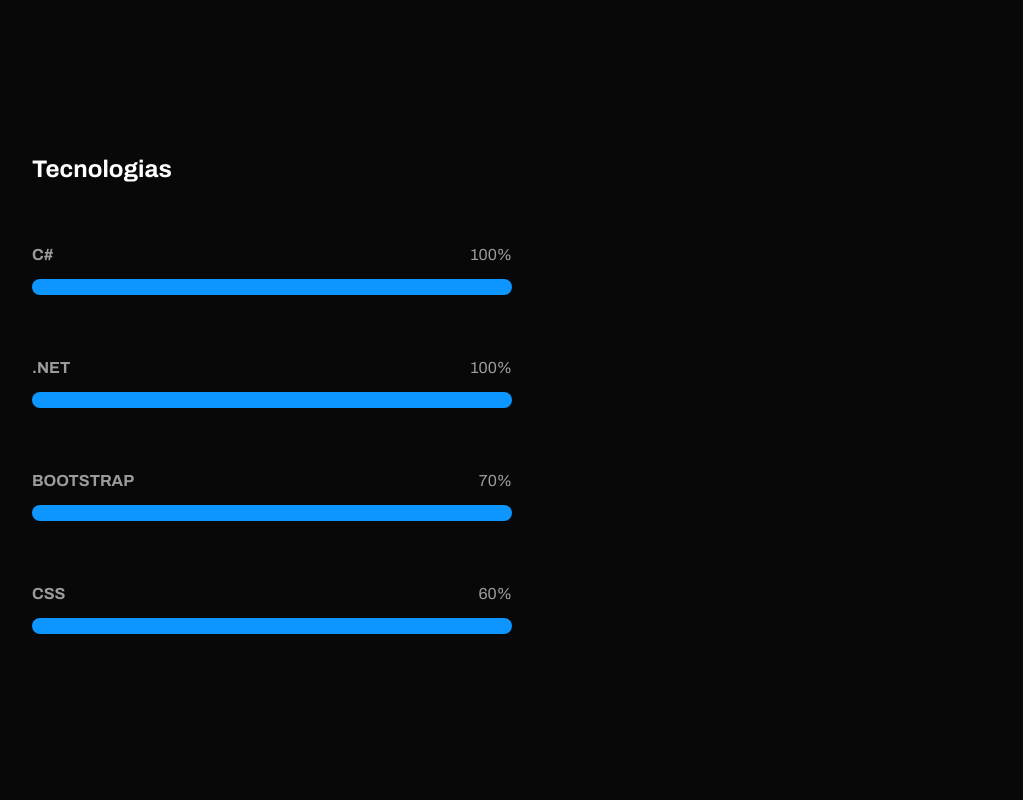
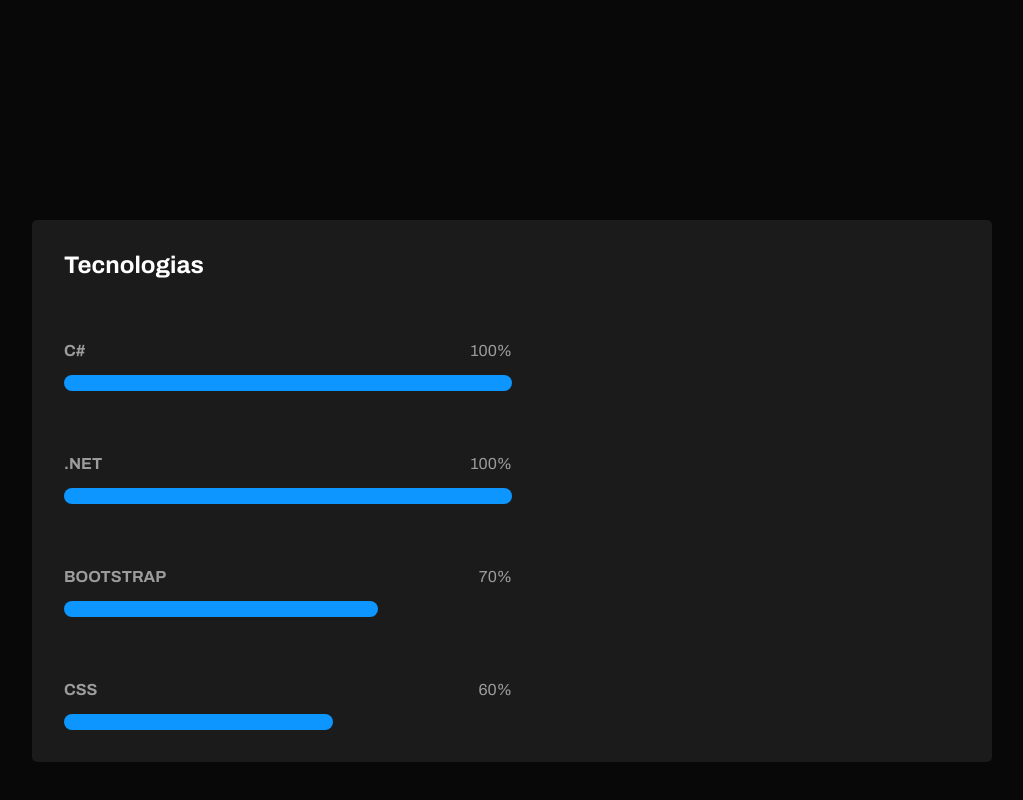
Before and after one commit to gabrielfula/portfolioMarcelo, a plain HTML site: page index.html in a window 1280 px wide. Shown: the part 1788-2588 px from the top of the page, without its empty margins (128-1151 px from the left). Before the commit the page ends 2534 px from the top, so only its background shows below. Drawn offline with nearby package versions, Linux system fonts and the light colour scheme.

Commit message:
add background container

```diff
--- a/assets/css/style.css
+++ b/assets/css/style.css
@@ -87,6 +87,9 @@ a i {
   /* justify-content: space-around; */
   justify-content: space-between;
   gap: 5rem;
+  background: var(--gray);
+  padding: 2rem;
+  border-radius: 5px;
 }
 
 .graduation h2 {
@@ -161,6 +164,9 @@ li {
   display: flex;
   flex-direction: column;
   gap: 4rem;
+  background: var(--gray);
+  padding: 2rem;
+  border-radius: 5px;
 }
 
 .content-tecnologias h2 {
@@ -189,3 +195,17 @@ li {
   justify-content: space-between;
   width: 50%;
 }
+
+.bar-bootstrap {
+  background: var(--primary-color);
+  width: 35%;
+  height: 1rem;
+  border-radius: 10px;
+}
+
+.bar-css {
+  background: var(--primary-color);
+  width: 30%;
+  height: 1rem;
+  border-radius: 10px;
+}
--- /dev/null
+++ b/assets/js/script.js
@@ -0,0 +1 @@
+console.log("Hello");
--- a/index.html
+++ b/index.html
@@ -214,7 +214,7 @@
               <h4>bootstrap</h4>
               <p>70%</p>
             </div>
-            <div class="bar"></div>
+            <div class="bar-bootstrap"></div>
           </div>
 
           <div class="tecnologias">
@@ -223,11 +223,13 @@
               <p>60%</p>
             </div>
 
-            <div class="bar"></div>
+            <div class="bar-css"></div>
           </div>
 
         </div>
       </section>
     </main>
+
+    <script src="./assets/js/script.js"></script>
   </body>
 </html>
```
